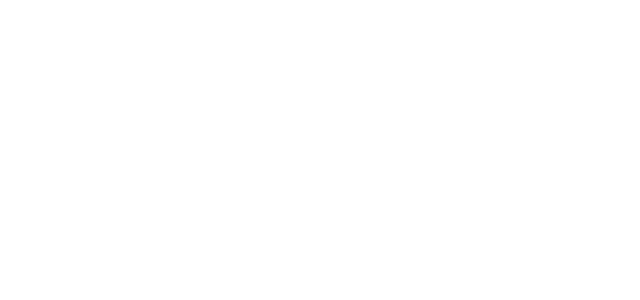
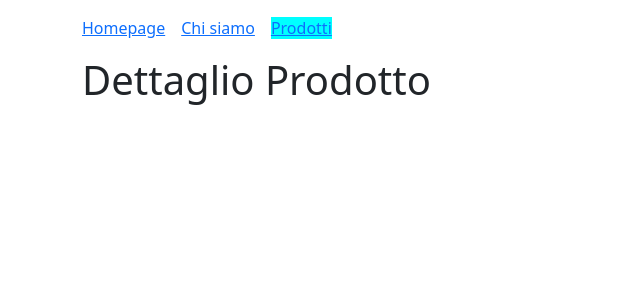
Before and after one commit to anthony-mure/react-router, a React (Vite) app: page /Products/1 in a window 1280 px wide. Before the commit this address had no page. Shown: the top 300 px of the page, without its empty margins (0-640 px from the left). Built offline with nearby package versions, Linux system fonts and the light colour scheme.

Commit message:
[created]file-DetailProduct

```diff
--- a/src/App.jsx
+++ b/src/App.jsx
@@ -4,6 +4,7 @@
 import About from "./pages/About";
 import Products from "./pages/Products";
 import DefaultLayout from "./layout/DefaultLayout";
+import DetailProduct from "./pages/DetailProduct";
 
 
 function App() {
@@ -15,6 +16,7 @@
           <Route path="/" element={<HomePage />}></Route>
           <Route path="/About" element={<About />}></Route>
           <Route path="/Products" element={<Products />}></Route>
+          <Route path="/Products/:id" element={<DetailProduct />}></Route>
         </Route>
       </Routes>
     </BrowserRouter>
--- /dev/null
+++ b/src/pages/DetailProduct.jsx
@@ -0,0 +1,15 @@
+
+
+const DetailProduct = () => {
+  return (
+    <div className="container">
+      <div className="row">
+        <div className="col-12">
+          <h1>Dettaglio Prodotto</h1>
+        </div>
+      </div>
+    </div>
+  )
+}
+
+export default DetailProduct
```
